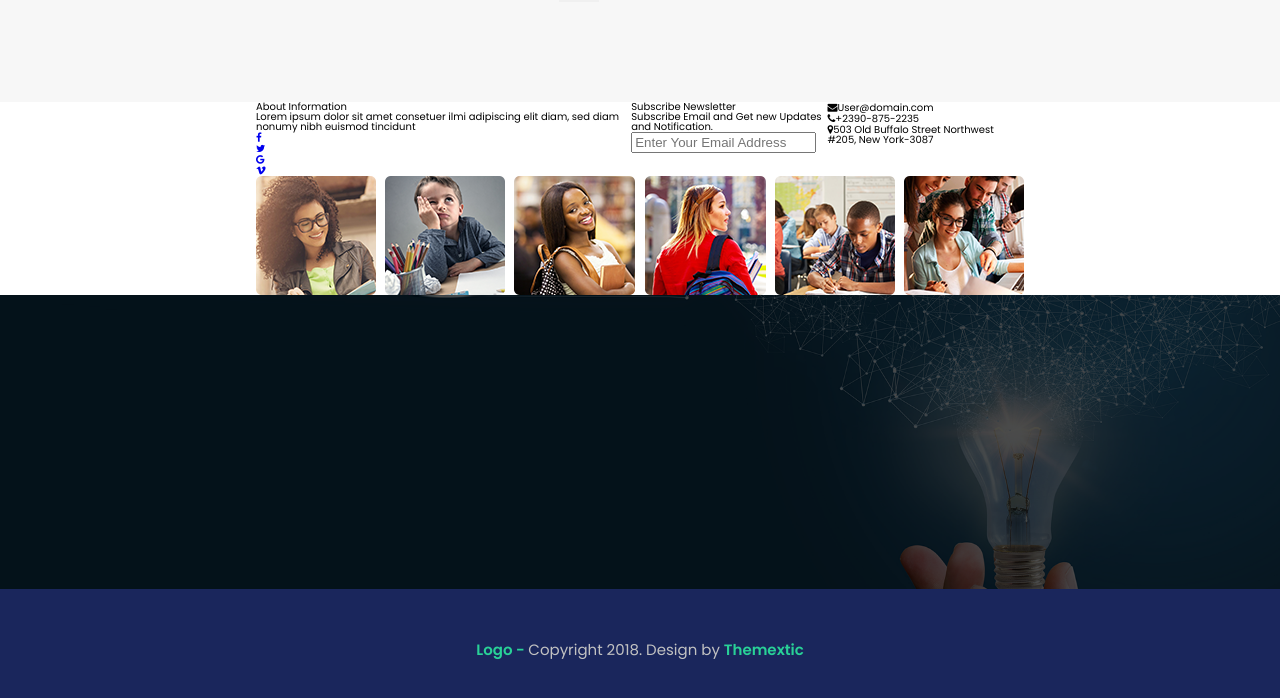
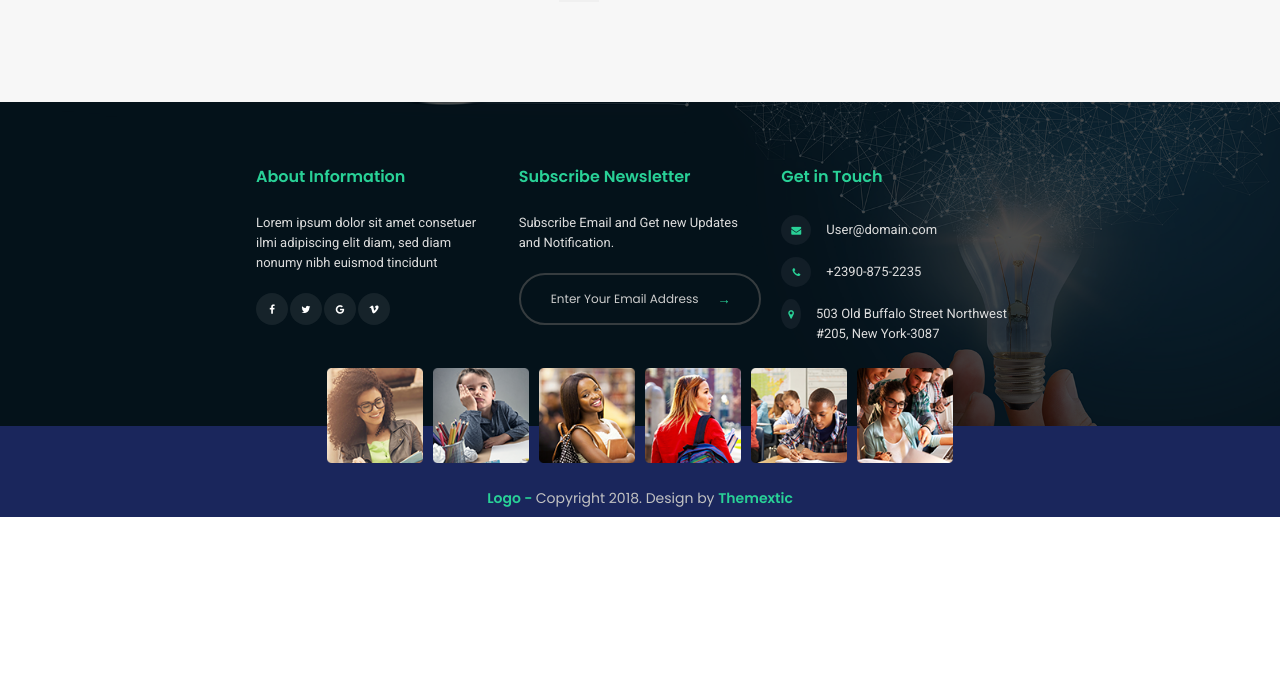
Before and after one commit to hoanguyen2805/psd-to-html-02, a plain HTML site: page index.html in a window 1280 px wide. Shown: the part 5644-6342 px from the top of the page. After the commit the page ends 6161 px from the top, so only its background shows below. Drawn offline with nearby package versions, Linux system fonts and the light colour scheme.

Commit message:
add footer

```diff
--- a/index.html
+++ b/index.html
@@ -592,39 +592,47 @@
                             <p>Subscribe Email and Get new Updates and Notification.</p>
                             <form action="#">
                                 <input type="text" placeholder="Enter Your Email Address">
+                                <button type="submit">&#8594;</button>
                             </form>
                         </div>
                     </div>
                     <div class="col">
                         <div class="app-footer__touch">
-                            <p><i class="fa fa-envelope"></i>User@domain.com</p>
-                            <p><i class="fa fa-phone" aria-hidden="true"></i>+2390-875-2235</p>
-                            <p><i class="fa fa-map-marker" aria-hidden="true"></i>503 Old Buffalo Street Northwest #205,
+                            <h4>Get in Touch</h4>
+                            <div class="cha">
+                                <i class="fa fa-envelope"></i>
+                                <p>User@domain.com</p>
+                            </div>
+                            <div class="cha">
+                                <i class="fa fa-phone" aria-hidden="true"></i>
+                                <p>+2390-875-2235</p>
+                            </div>
+                            <div class="cha">
+                                <i class="fa fa-map-marker" aria-hidden="true"></i>
+                                <p>503 Old Buffalo Street Northwest
+                                    #205,
                                     New York-3087</p>
+                            </div>
+
                         </div>
                     </div>
                 </div>
             </div>
             <div class="container">
                 <div class="row">
-                    <div class="col">
                     <img src="./images/footer-01.png" alt="footer-01">
-                    </div>
-                    <div class="col">
+
                     <img src="./images/footer-02.png" alt="footer-02">
-                    </div>
-                    <div class="col">
+
+
                     <img src="./images/footer-03.png" alt="footer-03">
-                    </div>
-                    <div class="col">
+
+
                     <img src="./images/footer-04.png" alt="footer-04">
-                    </div>
-                    <div class="col">
+
                     <img src="./images/footer-05.png" alt="footer-05">
-                    </div>
-                    <div class="col">
+
                     <img src="./images/footer-06.png" alt="footer-06">
-                    </div>
                 </div>
             </div>
             <div class="container-fluid">
--- a/styles/style.css
+++ b/styles/style.css
@@ -1110,7 +1110,7 @@ body {
   font-weight: bold;
   color: #333333;
 }
-.popular-courses__introduction::after{
+.popular-courses__introduction::after {
   content: "\2192";
   font-size: 1.5rem;
   font-weight: bold;
@@ -1181,30 +1181,174 @@ body {
 }
 /* END POPULAR-COURSES */
 
-
 /* START FOOTER */
-.app-footer{
+.app-footer {
   position: relative;
 }
-.app-footer .container-fluid{
-  height: 20%;
+.app-footer .container-fluid {
+  height: 22%;
   position: absolute;
   bottom: 0;
   background-color: #1a265c;
   display: flex;
   justify-content: center;
-  align-items: center;
+  /* align-items: center; */
 }
 .app-footer .container-fluid p {
-  font-size: 1.5rem;
+  font-size: 1.4rem;
   color: #c2c2c2;
+  margin-top: 6.5rem;
 }
-.app-footer .container-fluid span{
+.app-footer .container-fluid span {
   color: #29d197;
   font-weight: bold;
 }
-.app-footer .container:last-of-type{
+.app-footer .container:nth-of-type(2) {
+  left: 0;
+  right: 0;
   position: absolute;
-  bottom: 20%;
+  bottom: 13%;
+  z-index: 2;
+}
+.app-footer .container:nth-of-type(2) .row {
+  justify-content: center;
+}
+
+.app-footer .container:nth-of-type(2) img {
+  width: 96px;
+  margin: none;
+}
+.app-footer .container:nth-of-type(2) img:not(:last-of-type){
+  margin-right: 1rem;
+}
+.app-footer .container:first-of-type {
+  position: absolute;
+  top: 16%;
+  left: 0;
+  right: 0;
+}
+.app-footer .container:first-of-type .row {
+  flex-wrap: wrap;
+  margin: 0 -1rem;
+}
+.app-footer .container:first-of-type .col {
+  margin: 0 1rem;
+  width: calc(33.333% - 2rem);
+}
+.app-footer__about h4,
+.app-footer__subscribe h4,
+.app-footer__touch h4 {
+  color: #29d197;
+  font-size: 1.6rem;
+  font-weight: bold;
+}
+.app-footer__about p,
+.app-footer__subscribe p,
+.app-footer__touch p {
+  color: #dddddd;
+  font-size: 1.3rem;
+  font-family: "Roboto", "Oxygen";
+  margin-top: 2.8rem;
+  line-height: 2rem;
+}
+.app-footer__social--list {
+  display: flex;
+  margin-top: 2rem;
+}
+.app-footer__social--list li:not(:last-of-type) {
+  margin-right: 2px;
+}
+.app-footer__social--list a {
+  color: white;
+  font-size: 1rem;
+  width: 3.2rem;
+  height: 3.2rem;
+  background-color: #16232a;
+  border-radius: 50%;
+  line-height: 3.2rem;
+  text-align: center;
+}
+.app-footer__social--list a:hover {
+  background-color: #29d197;
+}
+.app-footer__touch i {
+  color: #29d197;
+  font-size: 1rem;
+  width: 3rem;
+  height: 3rem;
+  background-color: #121e27;
+  border-radius: 50%;
+  line-height: 3rem;
+  text-align: center;
+  margin-right: 1.5rem;
+}
+
+.cha {
+  display: flex;
+  margin-top: 3rem;
+  align-items: baseline;
+}
+.cha:not(:first-of-type) {
+  margin-top: 1.2rem;
+}
+.cha > p {
+  margin-top: 0;
+}
+.app-footer__subscribe form {
+  margin-top: 2rem;
+  width: 100%;
+  position: relative;
+}
+.app-footer__subscribe input {
+  width: 100%;
+  outline: none;
+  box-sizing: border-box;
+  background: none;
+  border: 2px solid #363c3f;
+  border-radius: 4rem;
+  padding-top: 1.5rem;
+  padding-bottom: 1.5rem;
+  padding-left: 3rem;
+  color: #cccccc;
+  font-size: 1.2rem;
+  font-family: "Poppins", sans-serif;
+}
+.app-footer__subscribe input::-webkit-input-placeholder {
+  /* Chrome/Opera/Safari */
+  color: #cccccc;
+  font-size: 1.2rem;
+  font-family: "Poppins", sans-serif;
+}
+
+.app-footer__subscribe input::-moz-placeholder {
+  /* Firefox 19+ */
+  color: #cccccc;
+  font-size: 1.2rem;
+  font-family: "Poppins", sans-serif;
+}
+
+.app-footer__subscribe input:-ms-input-placeholder {
+  /* IE 10+ */
+  color: #cccccc;
+  font-size: 1.2rem;
+  font-family: "Poppins", sans-serif;
+}
+
+.app-footer__subscribe input:-moz-placeholder {
+  /* Firefox 18- */
+  color: #cccccc;
+  font-size: 1.2rem;
+  font-family: "Poppins", sans-serif;
+}
+.app-footer__subscribe button {
+  position: absolute;
+  bottom: 50%;
+  right: 5%;
+  color: #29d197;
+  transform: translate(-50%, 50%);
+  background: none;
+  outline: none;
+  border: none;
+  cursor: pointer;
 }
 /* END FOOTER */
```
Also changed, not shown: js/animatiton.js (deleted). Lines whose indentation alone changed are shown as unchanged.
